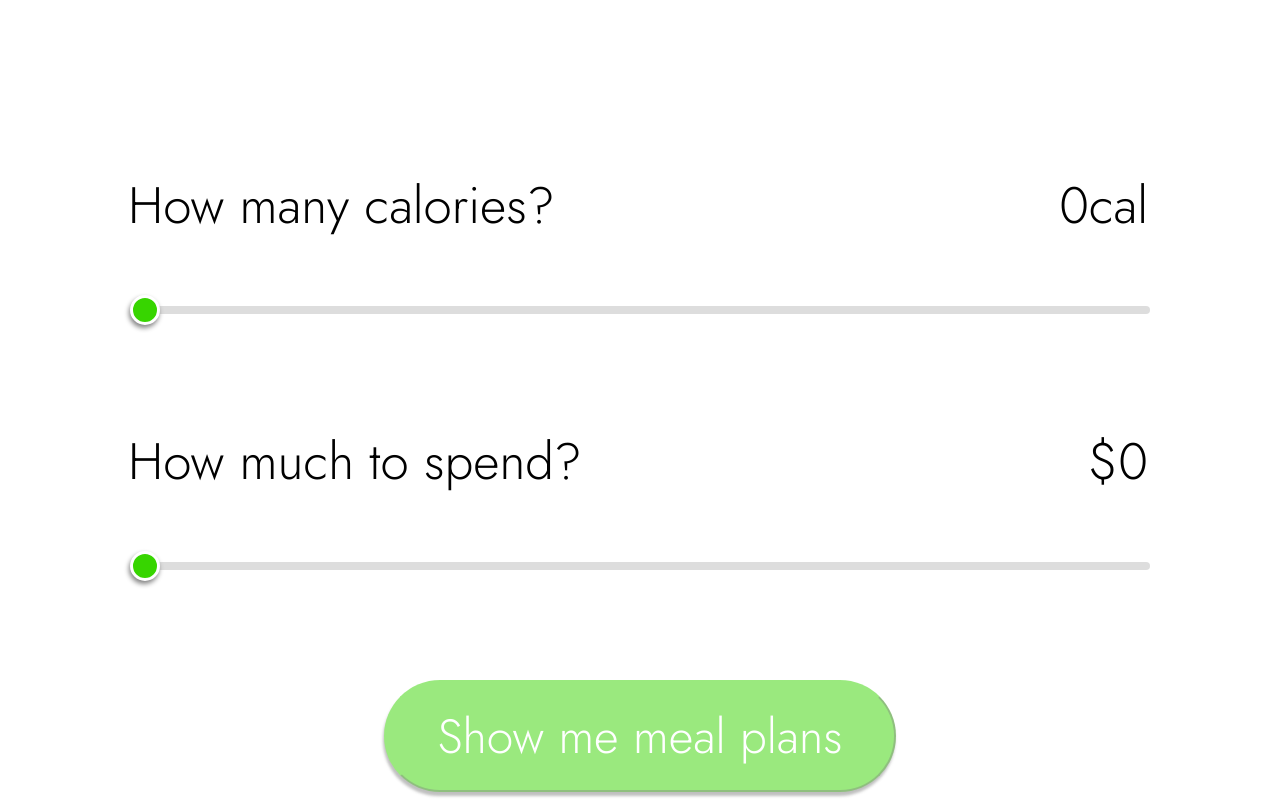
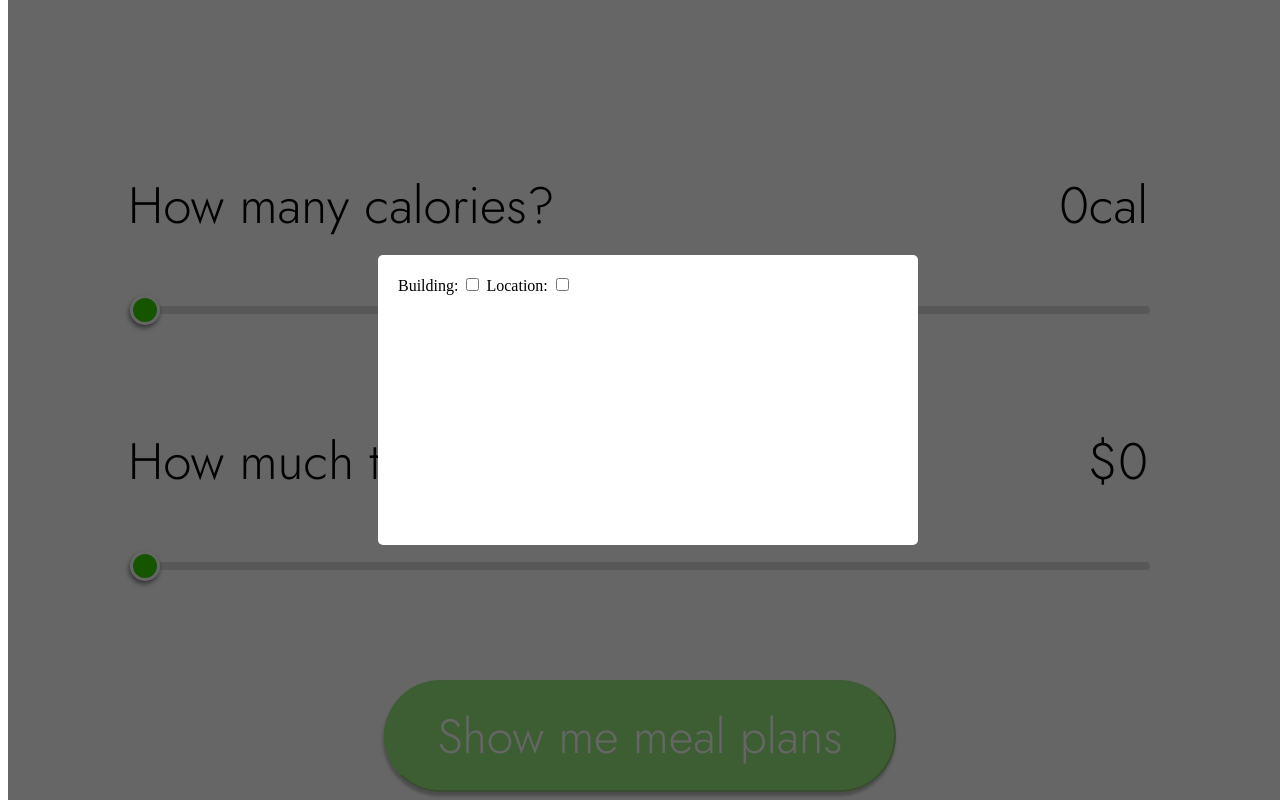
Before and after one commit to ridz-rs/Food-Planner, a Flask app: page / in a window 1280 px wide. Run offline with Flask 2, Linux system fonts and the light colour scheme; some libraries are stand-ins or nearby versions.

Commit message:
popup added

```diff
--- a/PlannerV1/app.py
+++ b/PlannerV1/app.py
@@ -7,8 +7,8 @@ import model
 import ast
 
 app = Flask(__name__)
-app.config['UPLOAD_FOLDER'] = 'static/image_folder'
-Scss(app, static_dir='static', asset_dir='static/css')
+# app.config['UPLOAD_FOLDER'] = 'static/image_folder'
+# Scss(app, static_dir='static', asset_dir='static/css')
 
 @app.route("/", methods=['GET', 'POST'])
 def index():
--- a/PlannerV1/static/css/index.css
+++ b/PlannerV1/static/css/index.css
@@ -119,4 +119,49 @@ input[type=range]::-ms-fill-upper {
   background-color: #ddd;
 }
 
+.container {
+  position: absolute;
+  top: 50%;
+  left: 50%;
+  transform: translate(-50%, -50%);
+  text-align: center;
+}
+
+.button {
+  background-color: #FFFFFF;
+  padding: 10px 15px;
+  color: black;
+  font-size: 18px;
+  border-radius: 5px;
+  text-decoration: none;
+}
+
+.popup {
+  background: rgba(0, 0, 0, 0.6);
+  width: 100%;
+  height: 100%;
+  position: absolute;
+  top: 0;
+  display: flex;
+  justify-content: center;
+  align-items: center;
+}
+
+.popup-content {
+  height: 250px;
+  width: 500px;
+  background-color: #FFFFFF;
+  padding: 20px;
+  border-radius: 5px;
+  position: relative;
+}
+
+.building-wise .location-wise {
+  margin: 20px auto;
+  width: 50%;
+  display: block;
+  padding: 8px;
+  border: 1px solid grey;
+}
+
 /*# sourceMappingURL=index.css.map */
--- a/PlannerV1/static/css/index.scss
+++ b/PlannerV1/static/css/index.scss
@@ -115,3 +115,50 @@ input[type="range"]::-moz-range-progress {
   input[type="range"]::-ms-fill-upper {
     background-color: #ddd;
   }
+
+.container {
+  position: absolute;
+  top: 50%;
+  left: 50%;
+  transform: translate(-50%, -50%);
+  text-align: center;
+}
+
+.button {
+  background-color: #FFFFFF;
+  padding: 10px 15px;
+  color: black;
+  font-size: 18px;
+  border-radius: 5px;
+  text-decoration: none;
+}
+
+.popup {
+  background: rgba(0,0,0,0.6);
+  width: 100%;
+  height: 100%;
+  position: absolute;
+  top: 0;
+  display: flex;
+  justify-content: center;
+  align-items: center;
+}
+
+.popup-content {
+  height: 250px;
+  width: 500px;
+  background-color: #FFFFFF;
+  padding: 20px;
+  border-radius: 5px;
+  position: relative;
+}
+
+.building-wise .location-wise {
+  margin: 20px auto;
+  width: 50%;
+  display: block;
+  padding: 8px;
+  border: 1px solid grey;
+
+
+}
--- a/PlannerV1/templates/index.html
+++ b/PlannerV1/templates/index.html
@@ -23,6 +23,16 @@
                 <button type="submit" id="submit">Show me meal plans</button>
             </div>
         </form>
+        <div class="container">
+            <h1>Filters</h1>
+            <a href="#" class="button">Filters</a>
+        </div>
+        <div class="popup">
+            <div class="popup-content">
+                Building: <input type="checkbox" name="building-wise" id="building-wise"  placeholder="Building">
+                Location: <input type="checkbox" name="location-wise" id="location-wise" placeholder="Location">
+            </div>
+        </div>
     </div>
     <!-- <script src="{{ url_for('static', filename='js/back_model.js') }}"></script> -->
 </body>
```
Also changed, not shown: 11 other files.
